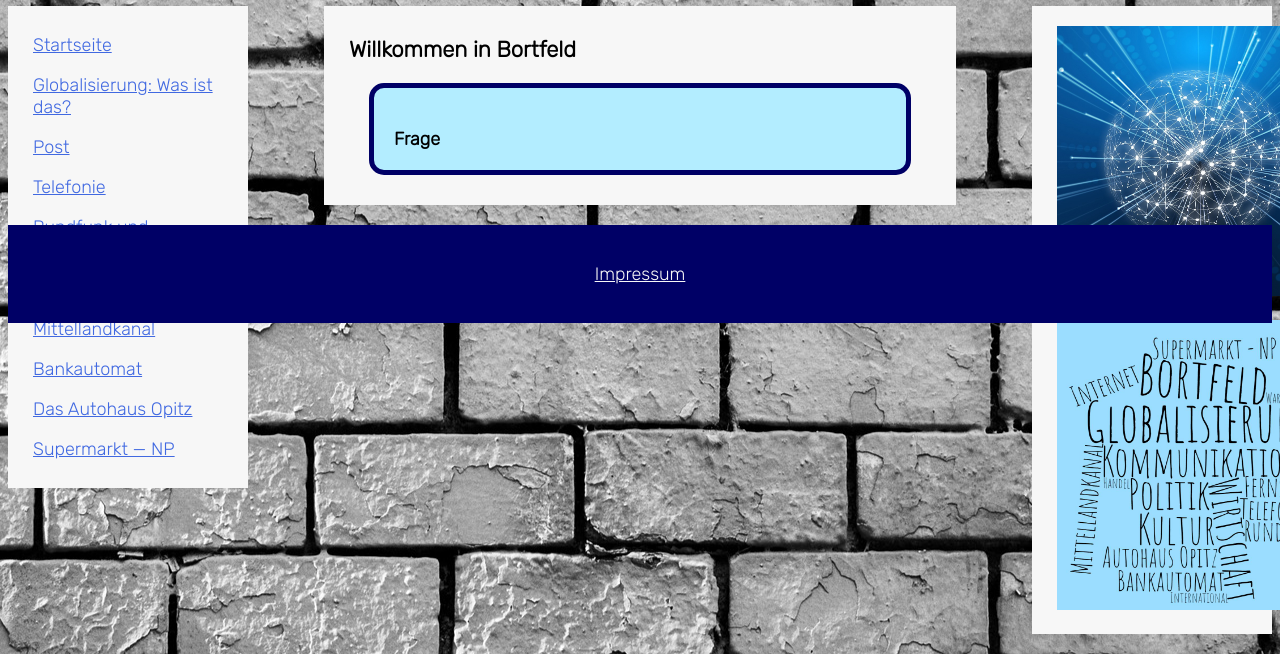
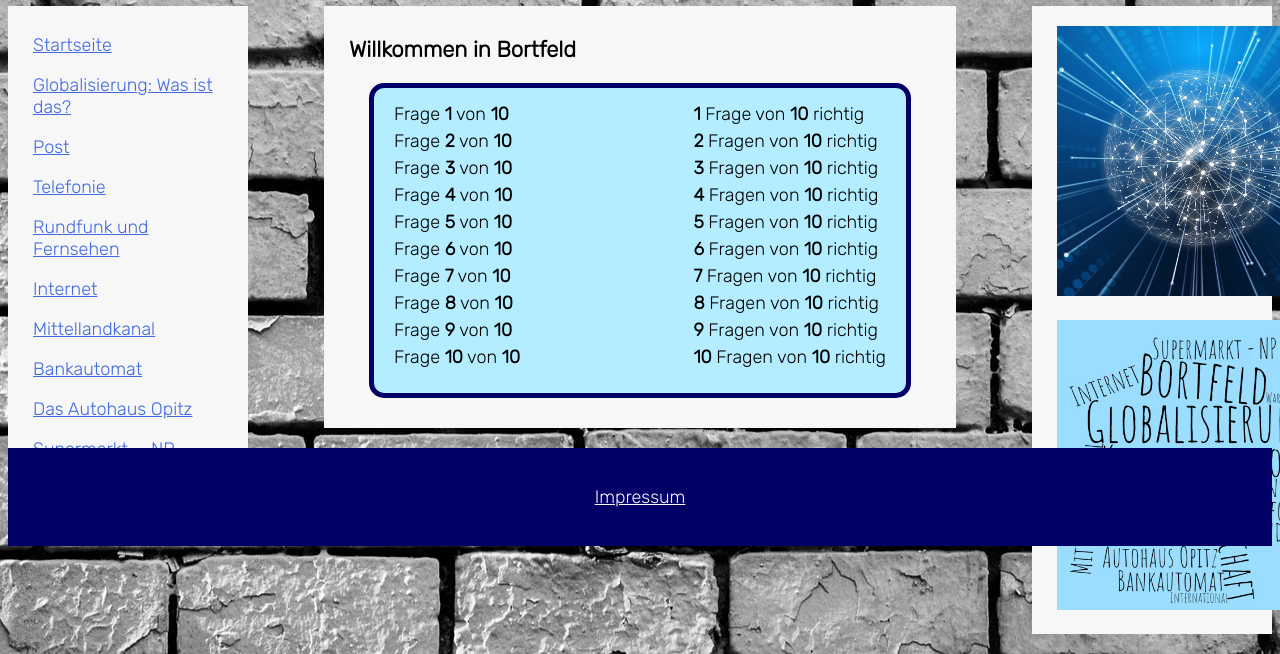
Before and after one commit to RocketGirl62/EnglischHausarbeit, a plain HTML site: page quiztest/index.html in a window 1280 px wide. Shown: the part 180-834 px from the top of the page. Drawn offline with Linux system fonts and the light colour scheme.

Commit message:
quiztest

```diff
--- a/quiztest/index.html
+++ b/quiztest/index.html
@@ -45,7 +45,30 @@
     <div class="article">
         <h3>Willkommen in Bortfeld</h3>
         <div id="box">
-            <h4 id="q1">Frage</h4>
+            <div class="richtige">
+                <p id="r1"><b>1</b> Frage von <b>10</b> richtig</p>
+                <p id="r2"><b>2</b> Fragen von <b>10</b> richtig</p>
+                <p id="r3"><b>3</b> Fragen von <b>10</b> richtig</p>
+                <p id="r4"><b>4</b> Fragen von <b>10</b> richtig</p>
+                <p id="r5"><b>5</b> Fragen von <b>10</b> richtig</p>
+                <p id="r6"><b>6</b> Fragen von <b>10</b> richtig</p>
+                <p id="r7"><b>7</b> Fragen von <b>10</b> richtig</p>
+                <p id="r8"><b>8</b> Fragen von <b>10</b> richtig</p>
+                <p id="r9"><b>9</b> Fragen von <b>10</b> richtig</p>
+                <p id="r10"><b>10</b> Fragen von <b>10</b> richtig</p>
+            </div>
+            <div class="frage">
+                <p id="f1">Frage <b>1</b> von <b>10</b></p>
+                <p id="f2">Frage <b>2</b> von <b>10</b></p>
+                <p id="f3">Frage <b>3</b> von <b>10</b></p>
+                <p id="f4">Frage <b>4</b> von <b>10</b></p>
+                <p id="f5">Frage <b>5</b> von <b>10</b></p>
+                <p id="f6">Frage <b>6</b> von <b>10</b></p>
+                <p id="f7">Frage <b>7</b> von <b>10</b></p>
+                <p id="f8">Frage <b>8</b> von <b>10</b></p>
+                <p id="f9">Frage <b>9</b> von <b>10</b></p>
+                <p id="f10">Frage <b>10</b> von <b>10</b></p>
+            </div>
         </div>
     </div>
     <footer>
--- a/quiztest/stylequiz.css
+++ b/quiztest/stylequiz.css
@@ -3,7 +3,45 @@
 #box {
     margin: 20px 20px 20px 20px;
     border: 5px solid #000066;
-    padding: 20px 20px 20px 20px;
+    padding: 10px 20px 20px 20px;
     border-radius: 15px;
     background-color: #b3edff;
 }
+
+
+/*.frage {
+    padding: 0px;
+    margin: 5px 0px 5px 0px;
+}*/
+
+.richtige {
+    float: right;
+}
+
+#f1,
+#f2,
+#f3,
+#f4,
+#f5,
+#f6,
+#f7,
+#f8,
+#f9,
+#f10 {
+    padding: 0px;
+    margin: 5px 0px 5px 0px;
+}
+
+#r1,
+#r2,
+#r3,
+#r4,
+#r5,
+#r6,
+#r7,
+#r8,
+#r9,
+#r10 {
+    padding: 0px;
+    margin: 5px 0px 5px 0px;
+}
```
